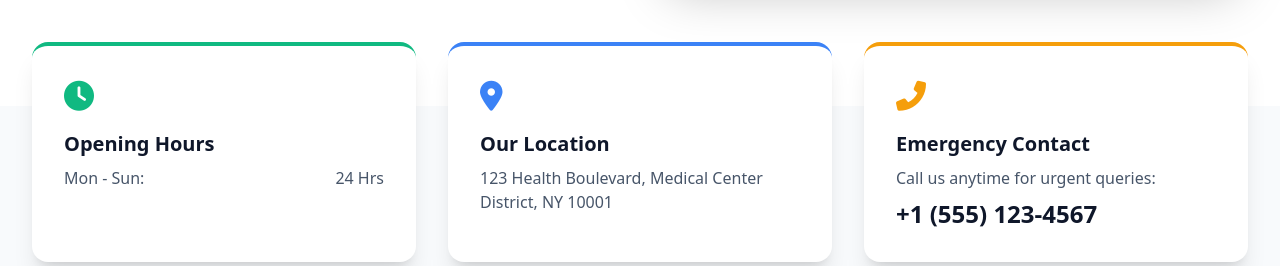
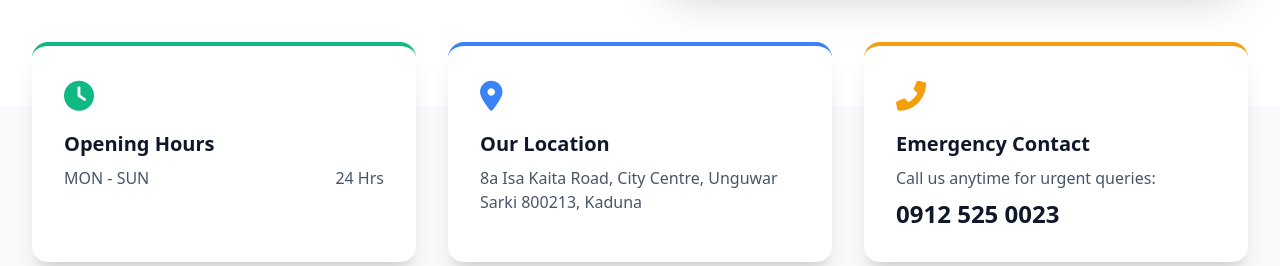
Before and after one commit to Milan000000/Dialogue-Pharmacy-, a website built with Vite: page index.html in a window 1280 px wide. Shown: the part 534-800 px from the top of the page. Built offline with nearby package versions, Linux system fonts and the light colour scheme.

Commit message:
Update contact information, address and opening hours

```diff
--- a/index.html
+++ b/index.html
@@ -84,7 +84,7 @@
                     <i class="fas fa-clock text-emerald-500 text-3xl mb-4"></i>
                     <h3 class="text-xl font-bold text-slate-900 mb-2">Opening Hours</h3>
                     <ul class="text-slate-600 space-y-1">
-                        <li class="flex justify-between"><span>Mon - Sun:</span> <span>24 Hrs</span></li>
+                        <li class="flex justify-between"><span>MON - SUN</span> <span>24 Hrs</span></li>
 
 
                     </ul>
@@ -92,13 +92,13 @@
                 <div class="bg-white p-8 rounded-2xl shadow-xl border-t-4 border-blue-500">
                     <i class="fas fa-map-marker-alt text-blue-500 text-3xl mb-4"></i>
                     <h3 class="text-xl font-bold text-slate-900 mb-2">Our Location</h3>
-                    <p class="text-slate-600">123 Health Boulevard, Medical Center District, NY 10001</p>
+                    <p class="text-slate-600">8a Isa Kaita Road, City Centre, Unguwar Sarki 800213, Kaduna</p>
                 </div>
                 <div class="bg-white p-8 rounded-2xl shadow-xl border-t-4 border-amber-500">
                     <i class="fas fa-phone-alt text-amber-500 text-3xl mb-4"></i>
                     <h3 class="text-xl font-bold text-slate-900 mb-2">Emergency Contact</h3>
                     <p class="text-slate-600">Call us anytime for urgent queries:</p>
-                    <p class="text-2xl font-bold text-slate-900 mt-2">+1 (555) 123-4567</p>
+                    <p class="text-2xl font-bold text-slate-900 mt-2"> 0912 525 0023</p>
                 </div>
             </div>
         </div>
```
